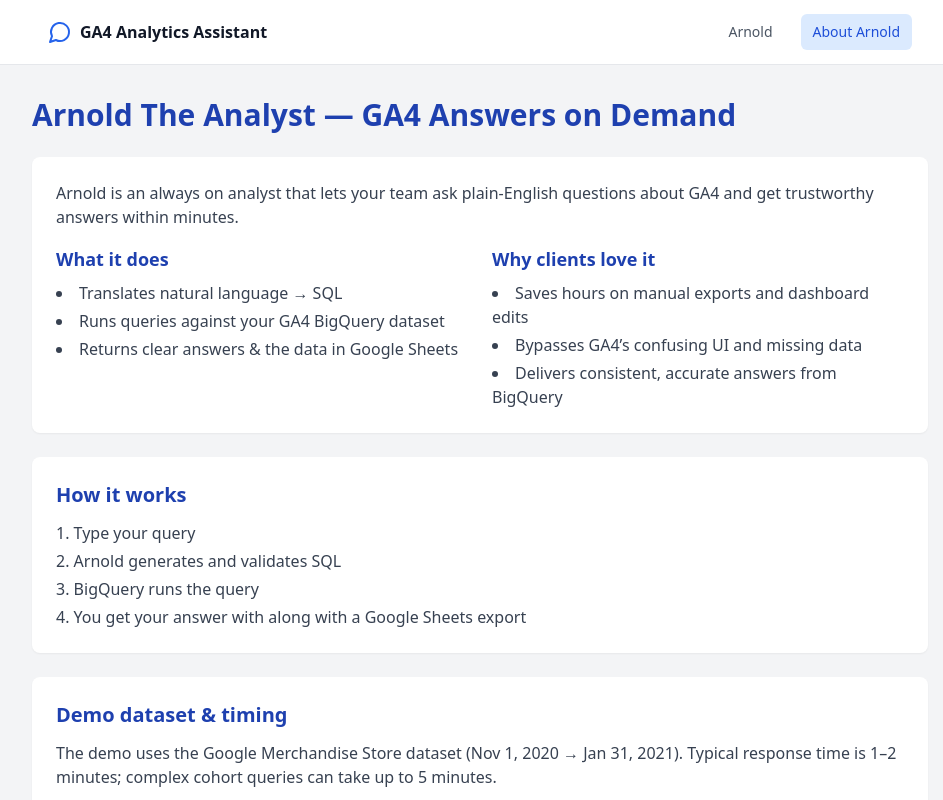
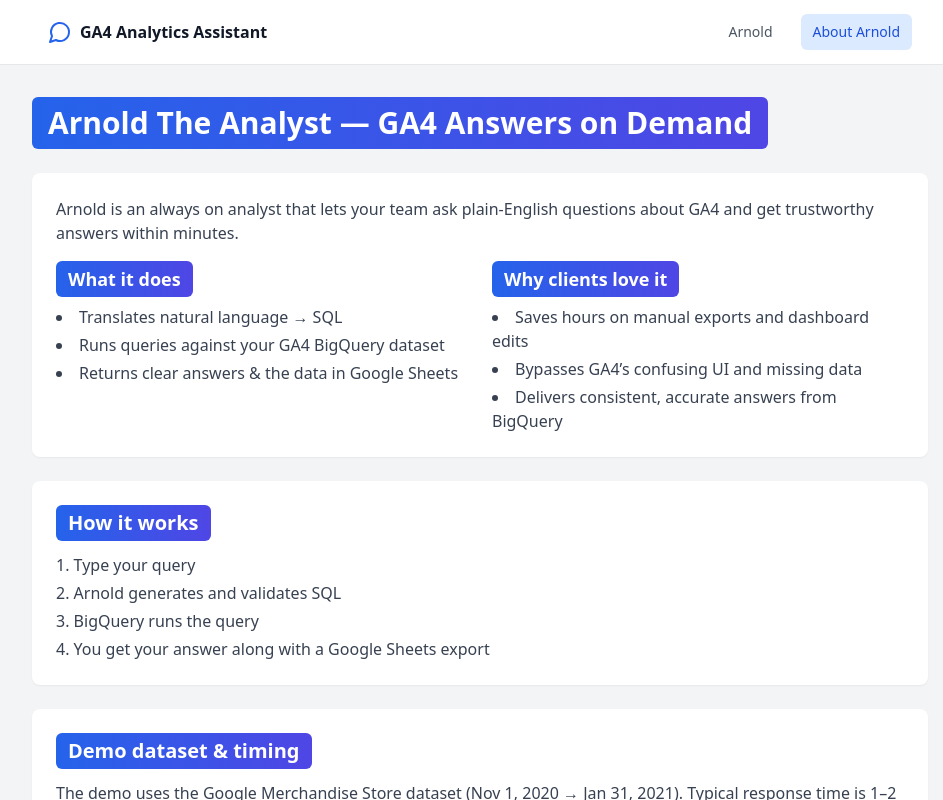
Before and after one commit to McGovs/arnold-the-analyst-frontend-v2-markdown, a React (Vite) app: page / in a window 1280 px wide. Both pictures are taken after a click on the button "About Arnold". Shown: the top 800 px of the page, without its empty margins (160-1103 px from the left). Built offline with nearby package versions, Linux system fonts and the light colour scheme; no server answers.

Commit message:
Update Description.tsx

```diff
--- a/src/pages/Description.tsx
+++ b/src/pages/Description.tsx
@@ -7,7 +7,7 @@ export default function Description() {
     <div className="min-h-screen bg-gray-100 p-8">
       <div className="max-w-4xl mx-auto">
         {/* Main title */}
-        <h1 className="text-3xl font-bold mb-6 text-blue-800">
+        <h1 className="text-3xl font-bold mb-6 bg-gradient-to-r from-blue-600 to-indigo-600 text-white rounded-md px-4 py-2 inline-block">
           Arnold The Analyst — GA4 Answers on Demand
         </h1>
 
@@ -19,7 +19,9 @@ export default function Description() {
 
           <div className="grid md:grid-cols-2 gap-6">
             <div>
-              <h2 className="text-lg font-semibold mb-2 text-blue-800">What it does</h2>
+              <h2 className="text-lg font-semibold mb-2 bg-gradient-to-r from-blue-600 to-indigo-600 text-white rounded-md px-3 py-1 inline-block">
+                What it does
+              </h2>
               <ul className="text-gray-700 list-disc list-inside space-y-1">
                 <li>Translates natural language → <span className="font-medium">SQL</span></li>
                 <li>Runs queries against your <span className="font-medium">GA4 BigQuery</span> dataset</li>
@@ -27,7 +29,9 @@ export default function Description() {
               </ul>
             </div>
             <div>
-              <h2 className="text-lg font-semibold mb-2 text-blue-800">Why clients love it</h2>
+              <h2 className="text-lg font-semibold mb-2 bg-gradient-to-r from-blue-600 to-indigo-600 text-white rounded-md px-3 py-1 inline-block">
+                Why clients love it
+              </h2>
               <ul className="text-gray-700 list-disc list-inside space-y-1">
                 <li>Saves hours on manual exports and dashboard edits</li>
                 <li>Bypasses GA4’s confusing UI and missing data</li>
@@ -38,24 +42,30 @@ export default function Description() {
         </div>
 
         <div className="bg-white p-6 rounded-lg shadow-sm mb-6">
-          <h2 className="text-xl font-semibold mb-3 text-blue-800">How it works</h2>
+          <h2 className="text-xl font-semibold mb-3 bg-gradient-to-r from-blue-600 to-indigo-600 text-white rounded-md px-3 py-1 inline-block">
+            How it works
+          </h2>
           <ol className="text-gray-700 list-decimal list-inside space-y-1">
             <li>Type your query</li>
             <li>Arnold generates and validates SQL</li>
             <li>BigQuery runs the query</li>
-            <li>You get your answer with along with a Google Sheets export</li>
+            <li>You get your answer along with a Google Sheets export</li>
           </ol>
         </div>
 
         <div className="bg-white p-6 rounded-lg shadow-sm mb-6">
-          <h2 className="text-xl font-semibold mb-3 text-blue-800">Demo dataset &amp; timing</h2>
+          <h2 className="text-xl font-semibold mb-3 bg-gradient-to-r from-blue-600 to-indigo-600 text-white rounded-md px-3 py-1 inline-block">
+            Demo dataset &amp; timing
+          </h2>
           <p className="text-gray-700">
             The demo uses the Google Merchandise Store dataset (Nov 1, 2020 → Jan 31, 2021).
             Typical response time is <span className="font-medium">1–2 minutes</span>; complex cohort queries can take
             up to <span className="font-medium">5 minutes</span>.
           </p>
           <div className="mt-4">
-            <h3 className="font-medium mb-2 text-blue-800">Great starter queries</h3>
+            <h3 className="font-medium mb-2 bg-gradient-to-r from-blue-600 to-indigo-600 text-white rounded-md px-3 py-1 inline-block">
+              Great starter queries
+            </h3>
             <ul className="text-gray-700 list-disc list-inside space-y-1">
               <li>Top products by revenue in December 2020</li>
               <li>AOV by traffic source for Nov–Dec 2020</li>
@@ -67,14 +77,16 @@ export default function Description() {
         </div>
 
         <div className="bg-white p-6 rounded-lg shadow-sm">
-          <h2 className="text-xl font-semibold mb-3 text-blue-800">Data &amp; security</h2>
+          <h2 className="text-xl font-semibold mb-3 bg-gradient-to-r from-blue-600 to-indigo-600 text-white rounded-md px-3 py-1 inline-block">
+            Data &amp; security
+          </h2>
           <ul className="text-gray-700 list-disc list-inside space-y-1">
             <li>Your data stays in your <span className="font-medium">Google Cloud</span> project</li>
             <li>Arnold runs read-only queries you initiate</li>
             <li>SSO / magic links for access control</li>
           </ul>
           <p className="text-gray-700 mt-4">
-            Ready to use Arnold on client data? We can set up your GA4 BigQuery export, connect it to Arnold and fine-tune according to your dataset in under three working days.
+            Ready to use Arnold on client data? We can set up your GA4 BigQuery export, connect it to Arnold, and fine-tune it to your dataset in under three working days.
           </p>
         </div>
       </div>
```
